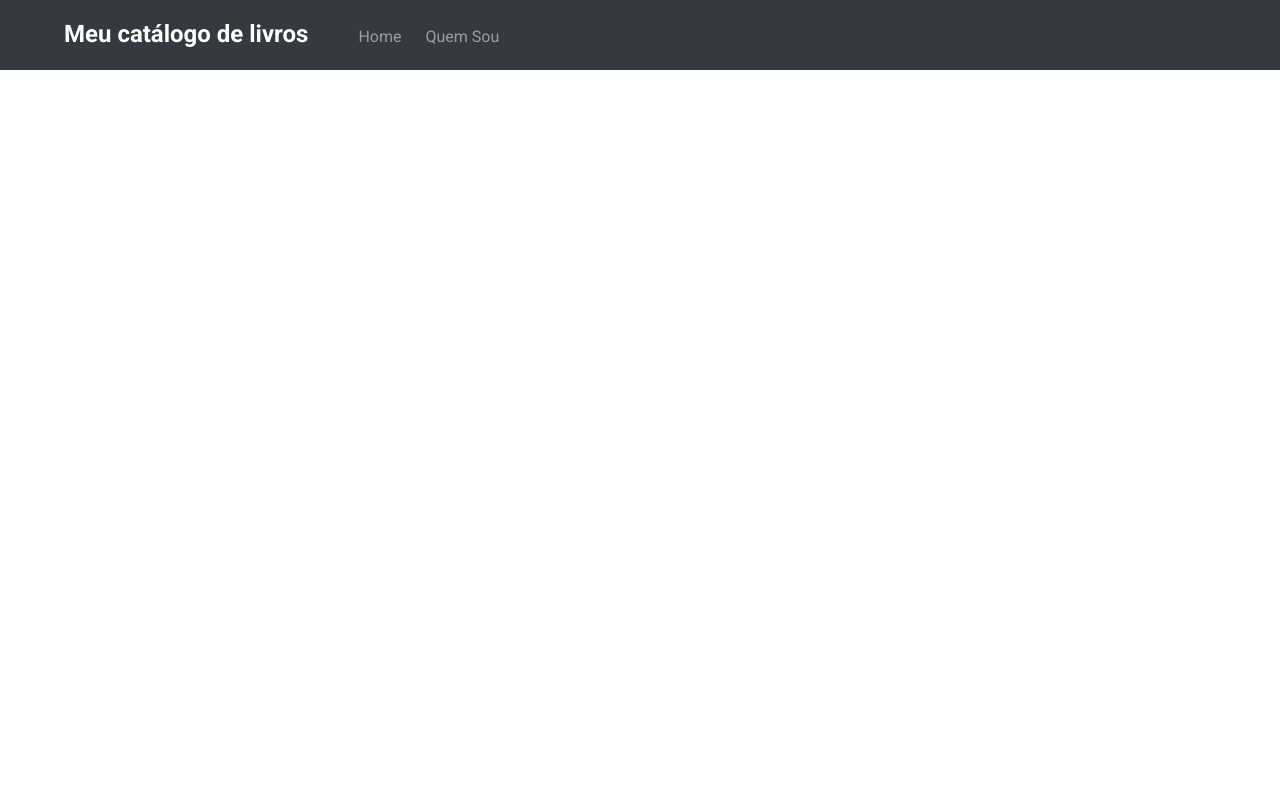
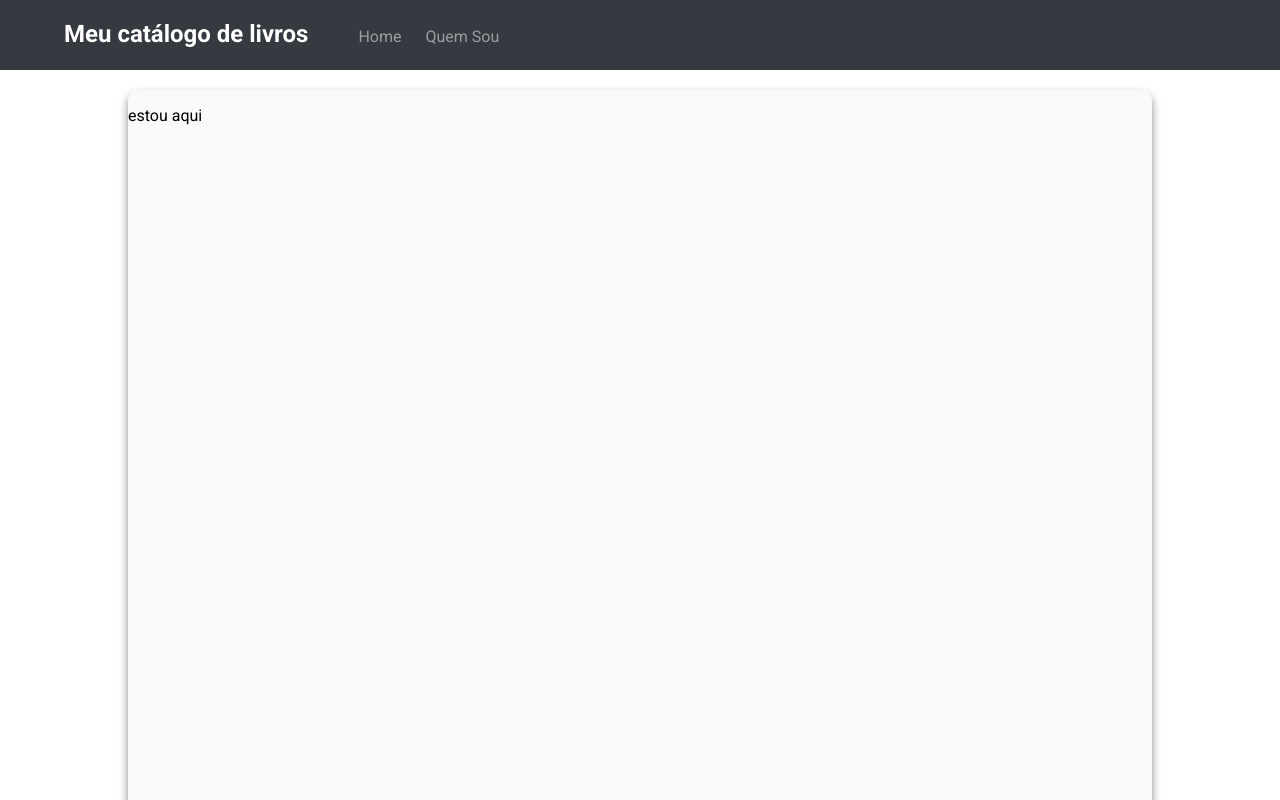
Before and after one commit to gelira/coders-atividade01, a plain HTML site: page index.html in a window 1280 px wide. Shown: the top 800 px of the page. Drawn offline with Linux system fonts and the light colour scheme.

Commit message:
formatação do main

```diff
--- a/index.html
+++ b/index.html
@@ -22,5 +22,10 @@
       </nav>
     </div>
   </header>
+  <main class="main-page">
+    <div class="main-content">
+      <p>estou aqui</p>
+    </div>
+  </main>
 </body>
 </html>
--- a/style.css
+++ b/style.css
@@ -41,3 +41,22 @@ body {
   color: #fff;
 }
 /* #endregion */
+
+/* Main */
+/* #region */
+.main-page {
+  margin-top: 90px;
+  margin-bottom: 20px;
+  display: flex;
+  flex-direction: row;
+  justify-content: center;
+}
+
+.main-content {
+  box-shadow: 0 5px 10px #888888;
+  border-radius: 10px;
+  width: 80%;
+  background-color: rgb(248, 249, 250);
+  height: 2000px;
+}
+/* #endregion */
```
